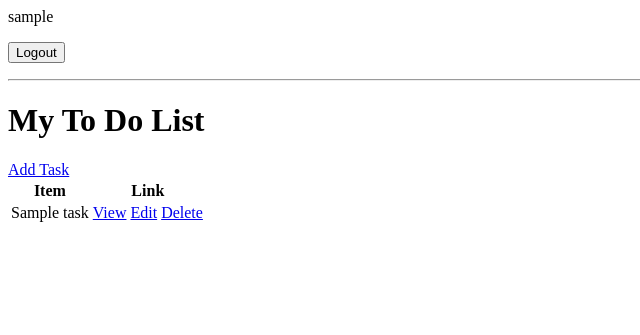
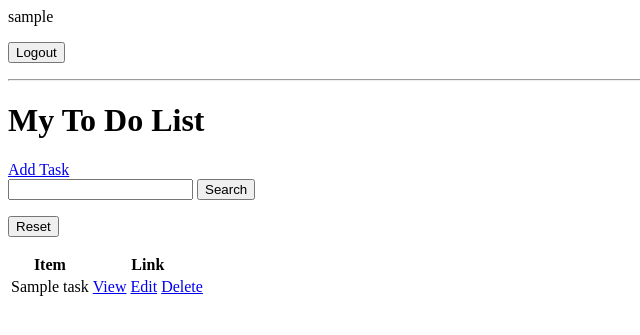
Before and after one commit to Lo-GR/django-todo, a Django app: page / in a window 1280 px wide. Shown: the top 335 px of the page, without its empty margins (0-640 px from the left). Run offline with Django 5.2, Linux system fonts and the light colour scheme; a user stored in the database is signed in; tables that the repository leaves empty hold one stand-in row (values such as "Sample post").

Commit message:
add search functionality

```diff
--- a/base/templates/base/task_list.html
+++ b/base/templates/base/task_list.html
@@ -14,6 +14,14 @@
 <h1>My To Do List</h1>
 <a href="{% url 'task-create' %}"> Add Task</a>
 
+<form method='GET'>
+  <input type='text' name='search-area' value="{{search_input}}">
+  <button type="submit">Search</button>
+</form>
+<form method='GET'>
+  <input style='display:none' type='text' name='search-area' value="">
+  <button type="submit">Reset</button>
+</form>
 <table>
   <tr>
     <th>
--- a/base/views.py
+++ b/base/views.py
@@ -47,6 +47,12 @@ class TaskList(LoginRequiredMixin, ListView):
     context = super().get_context_data(**kwargs)
     context['tasks'] = context['tasks'].filter(user=self.request.user)
     context['count'] = context['tasks'].filter(complete=False).count()
+
+    search_input = self.request.GET.get('search-area') or ''
+    if search_input:
+      context['tasks'] = context['tasks'].filter(title__icontains=search_input)
+
+    context['search_input'] = search_input
     return context
 
 class TaskDetail(LoginRequiredMixin, DetailView):
```
